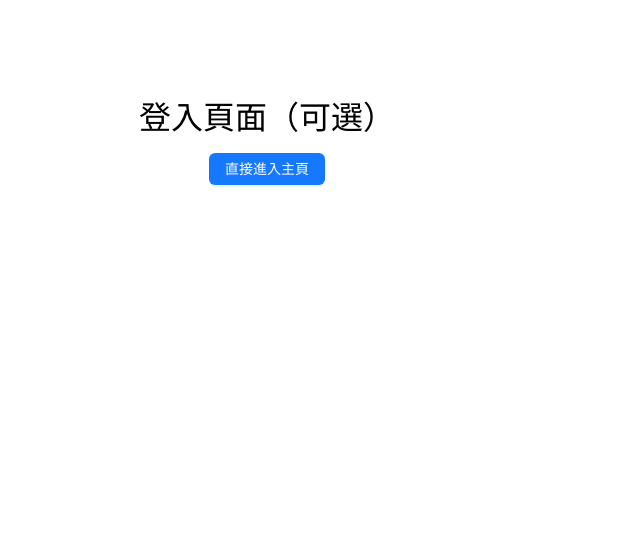
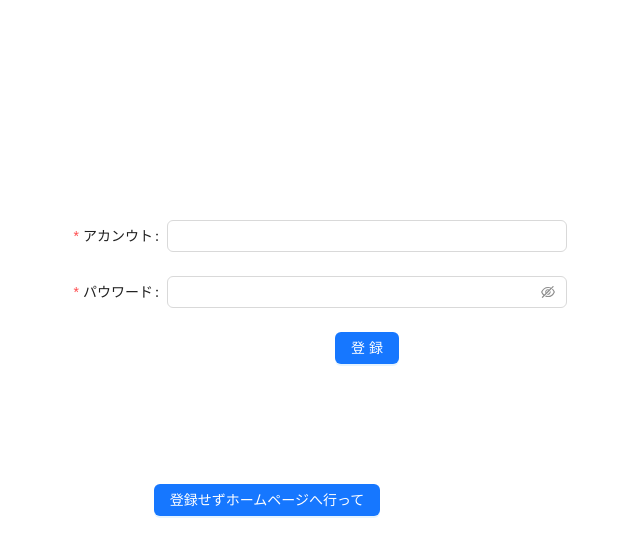
Before and after one commit to EKIKOUKA/React_shop_manage__nodejs, a React (Vite) app: page /#/login in a window 1280 px wide. Shown: the top 556 px of the page, without its empty margins (373-1013 px from the left). Built offline with nearby package versions, Linux system fonts and the light colour scheme.

Commit message:
ログイン画面を完成

```diff
--- a/src/pages/Login.jsx
+++ b/src/pages/Login.jsx
@@ -1,14 +1,59 @@
 import React from 'react';
-import { Button } from 'antd';
+import { Button, Checkbox, Form, Input } from 'antd';
 import { useNavigate } from 'react-router-dom';
+import request from "../request.jsx";
 
 const Login = () => {
     const navigate = useNavigate();
+
+    const onFinish = values => {
+        console.log('Success:', values);
+        request("login", {
+            username: values.username,
+            password: values.password
+        }).then(res => {
+            console.log("request res: ", res);
+
+        });
+    };
+    const onFinishFailed = errorInfo => {
+        console.log('Failed:', errorInfo);
+    };
+
     return (
         <div style={{ padding: 100, textAlign: 'center' }}>
-            <h1>登入頁面（可選）</h1>
+            <Form
+                name="basic"
+                labelCol={{ span: 8 }}
+                wrapperCol={{ span: 16 }}
+                style={{ maxWidth: 600, margin: "120px auto" }}
+                initialValues={{ remember: true }}
+                onFinish={onFinish}
+                onFinishFailed={onFinishFailed}
+                autoComplete="true"
+            >
+                <Form.Item
+                    label="アカンウト"
+                    name="username"
+                    rules={[{ required: true, message: 'Please input your username!' }]}
+                >
+                    <Input />
+                </Form.Item>
+                <Form.Item
+                    label="パウワード"
+                    name="password"
+                    rules={[{ required: true, message: 'Please input your password!' }]}
+                >
+                    <Input.Password />
+                </Form.Item>
+                <Form.Item label={null}>
+                    <Button type="primary" htmlType="submit">
+                        登録
+                    </Button>
+                </Form.Item>
+            </Form>
             <Button type="primary" onClick={() => navigate('/')}>
-                直接進入主頁
+                登録せずホームページへ行って
             </Button>
         </div>
     );
--- a/src/request.js
+++ b/src/request.jsx
@@ -1,5 +1,5 @@
 export default function request(url, data = {}) {
-    return fetch(`/shop_sample/api/${url}`, {　// http://133.242.132.37/
+    return fetch(`http://133.242.132.37/shop_sample/api/${url}`, {　// http://133.242.132.37/
         method: "POST",
         headers: {
             "Content-Type": "application/json"
--- a/vite.config.js
+++ b/vite.config.js
@@ -3,5 +3,5 @@
 
 export default defineConfig({
     base: '/shop_sample/',
-    plugins: [react()],
+    plugins: [react()]
 })
```
